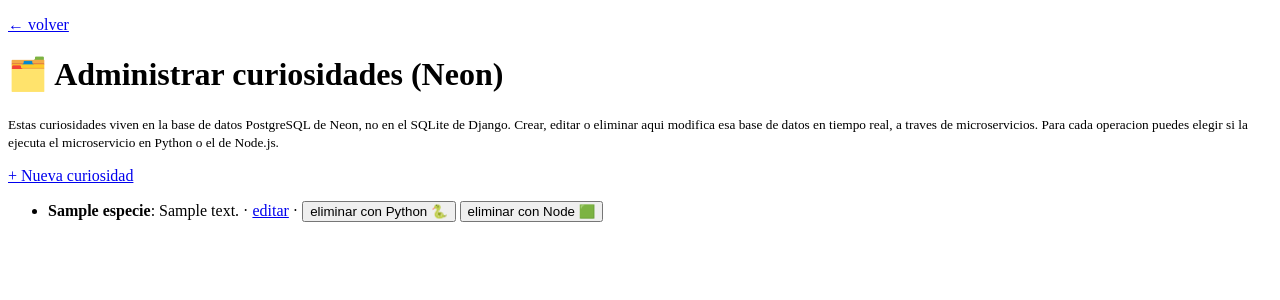
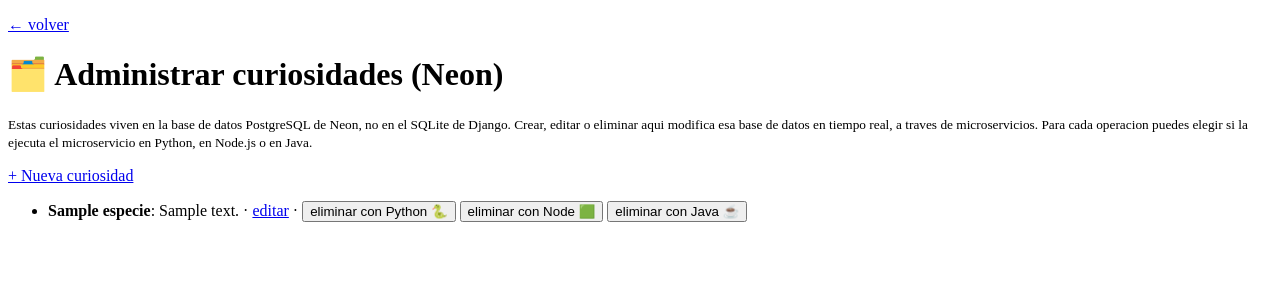
Before and after one commit to dannamartinez828/mascotas-virtuales-django, a Django app: page /mascotas/curiosidades/ in a window 1280 px wide. Shown: the top 300 px of the page. Run offline with Django 5.2, Linux system fonts and the light colour scheme; tables that the repository leaves empty hold one stand-in row (values such as "Sample post"); a database or web service that is not in the repository returns one stand-in record (values such as "Sample title"); data that the repository does not hold is empty.

Commit message:
tercer boton: java

```diff
--- a/gestor_mascotas/microservicio_client.py
+++ b/gestor_mascotas/microservicio_client.py
@@ -83,6 +83,12 @@ def _url_escritura(operacion, via):
             'actualizar': settings.NODE_ACTUALIZAR_URL,
             'eliminar': settings.NODE_ELIMINAR_URL,
         }
+    elif via == 'java':
+        urls = {
+            'insertar': settings.JAVA_INSERTAR_URL,
+            'actualizar': settings.JAVA_ACTUALIZAR_URL,
+            'eliminar': settings.JAVA_ELIMINAR_URL,
+        }
     else:
         urls = {
             'insertar': settings.MS_INSERTAR_URL,
@@ -93,7 +99,7 @@ def _url_escritura(operacion, via):
 
 
 def insertar_curiosidad(especie, texto, via='python'):
-    """Microservicio de INSERCION (via='python' o 'node'). Devuelve (curiosidad, error)."""
+    """Microservicio de INSERCION (via='python', 'node' o 'java'). Devuelve (curiosidad, error)."""
     try:
         resp = requests.post(
             f"{_url_escritura('insertar', via)}/api/curiosidades",
@@ -107,7 +113,7 @@ def insertar_curiosidad(especie, texto, via='python'):
 
 
 def actualizar_curiosidad(curiosidad_id, especie, texto, via='python'):
-    """Microservicio de ACTUALIZACION (via='python' o 'node'). Devuelve (curiosidad, error)."""
+    """Microservicio de ACTUALIZACION (via='python', 'node' o 'java'). Devuelve (curiosidad, error)."""
     try:
         resp = requests.put(
             f"{_url_escritura('actualizar', via)}/api/curiosidades/{curiosidad_id}",
@@ -121,7 +127,7 @@ def actualizar_curiosidad(curiosidad_id, especie, texto, via='python'):
 
 
 def eliminar_curiosidad(curiosidad_id, via='python'):
-    """Microservicio de ELIMINACION (via='python' o 'node'). Devuelve (ok, error)."""
+    """Microservicio de ELIMINACION (via='python', 'node' o 'java'). Devuelve (ok, error)."""
     try:
         resp = requests.delete(
             f"{_url_escritura('eliminar', via)}/api/curiosidades/{curiosidad_id}",
--- a/gestor_mascotas/settings.py
+++ b/gestor_mascotas/settings.py
@@ -172,6 +172,12 @@ NODE_INSERTAR_URL = os.environ.get('NODE_INSERTAR_URL', 'http://localhost:4001')
 NODE_ACTUALIZAR_URL = os.environ.get('NODE_ACTUALIZAR_URL', 'http://localhost:4002')
 NODE_ELIMINAR_URL = os.environ.get('NODE_ELIMINAR_URL', 'http://localhost:4003')
 
+# Microservicios en Java (JDK HttpServer + Neon): mismas 3 operaciones. Son el
+# tercer boton ("con Java") de cada operacion en la app.
+JAVA_INSERTAR_URL = os.environ.get('JAVA_INSERTAR_URL', 'http://localhost:6001')
+JAVA_ACTUALIZAR_URL = os.environ.get('JAVA_ACTUALIZAR_URL', 'http://localhost:6002')
+JAVA_ELIMINAR_URL = os.environ.get('JAVA_ELIMINAR_URL', 'http://localhost:6003')
+
 # IA externa gratuita (Groq: https://console.groq.com, tiene capa gratuita).
 # Api compatible con el formato de chat completions de OpenAI.
 GROQ_API_KEY = os.environ.get('GROQ_API_KEY', '')
--- a/mascotas/templates/mascotas/curiosidad_form.html
+++ b/mascotas/templates/mascotas/curiosidad_form.html
@@ -29,9 +29,11 @@
         {% if curiosidad %}
             <button type="submit" name="via" value="python">Actualizar con Python 🐍</button>
             <button type="submit" name="via" value="node">Actualizar con Node 🟩</button>
+            <button type="submit" name="via" value="java">Actualizar con Java ☕</button>
         {% else %}
             <button type="submit" name="via" value="python">Insertar con Python 🐍</button>
             <button type="submit" name="via" value="node">Insertar con Node 🟩</button>
+            <button type="submit" name="via" value="java">Insertar con Java ☕</button>
         {% endif %}
     </form>
 </body>
--- a/mascotas/templates/mascotas/curiosidades_admin.html
+++ b/mascotas/templates/mascotas/curiosidades_admin.html
@@ -10,7 +10,7 @@
     <p><small>Estas curiosidades viven en la base de datos PostgreSQL de Neon, no en el
        SQLite de Django. Crear, editar o eliminar aqui modifica esa base de datos en
        tiempo real, a traves de microservicios. Para cada operacion puedes elegir si la
-       ejecuta el microservicio en Python o el de Node.js.</small></p>
+       ejecuta el microservicio en Python, en Node.js o en Java.</small></p>
 
     {% if messages %}
         {% for m in messages %}
@@ -33,6 +33,7 @@
                     {% csrf_token %}
                     <button type="submit" name="via" value="python">eliminar con Python 🐍</button>
                     <button type="submit" name="via" value="node">eliminar con Node 🟩</button>
+                    <button type="submit" name="via" value="java">eliminar con Java ☕</button>
                 </form>
             </li>
         {% endfor %}
--- a/mascotas/views.py
+++ b/mascotas/views.py
@@ -250,14 +250,15 @@ def jugar_minijuego(request, mascota_id):
 
 # ---------- Administrar curiosidades (CRUD sobre Neon via microservicios) ----------
 # Leer: microservicio Node. Insertar / actualizar / eliminar: el usuario elige
-# con que lenguaje se ejecuta cada operacion (boton "con Python" o "con Node").
+# con que lenguaje se ejecuta cada operacion (boton "con Python", "con Node" o "con Java").
 
-NOMBRE_VIA = {'python': 'Python', 'node': 'Node.js'}
+NOMBRE_VIA = {'python': 'Python', 'node': 'Node.js', 'java': 'Java'}
 
 
 def _via(request):
     """Lenguaje elegido por el usuario en el boton que presiono."""
-    return 'node' if request.POST.get('via') == 'node' else 'python'
+    via = request.POST.get('via')
+    return via if via in NOMBRE_VIA else 'python'
 
 
 def gestionar_curiosidades(request):
```
